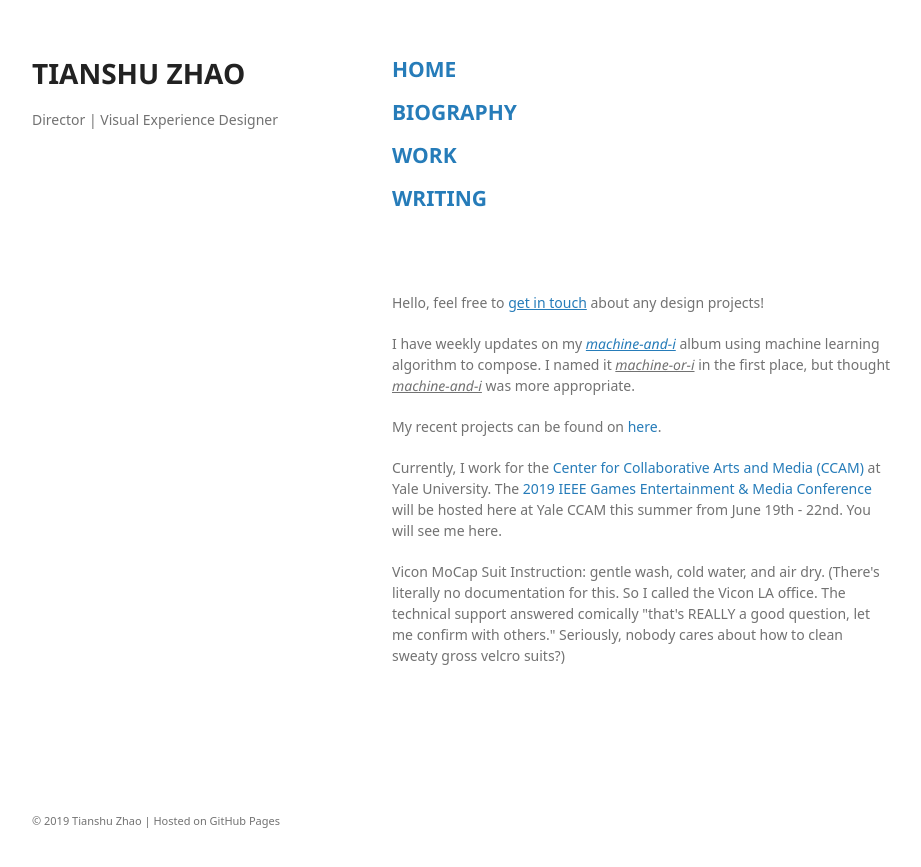
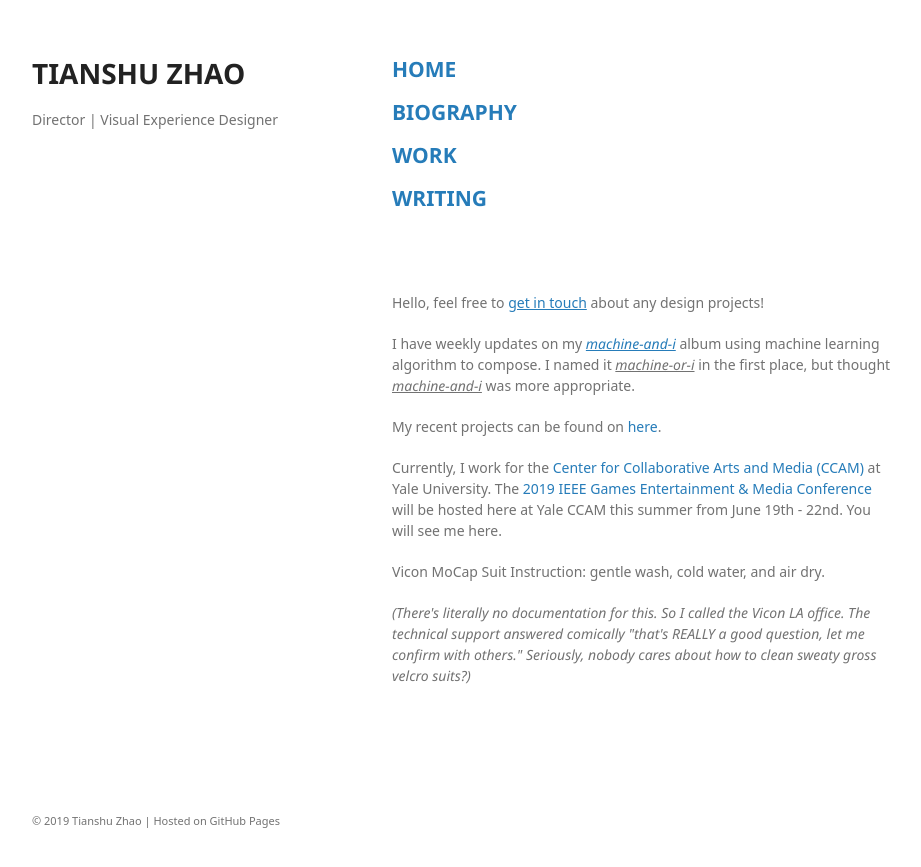
Before and after one commit to tianshu-z/tianshu-z.github.io, a Jekyll site: the page built from index.md, in a window 1280 px wide. Shown: the top 867 px of the page, without its empty margins (178-1099 px from the left). Built offline with Jekyll 4.4.1, drawn with Linux system fonts in a browser that asks for light colours; some web fonts are replaced; our own code applies the rules of GitHub Pages for plain Markdown files.

```diff
--- a/index.md
+++ b/index.md
@@ -18,4 +18,5 @@ My recent projects can be found on <a href="https://tianshu-z.github.io/work.htm
 
 <p>Currently, I work for the <a href="https://ccam.yale.edu"> Center for Collaborative Arts and Media (CCAM)</a> at Yale University. The <a href = "https://www.ieee-gem.space/">2019 IEEE Games Entertainment & Media Conference</a> will be hosted here at Yale CCAM this summer from June 19th - 22nd. You will see me here.</p>
 
-<p>Vicon MoCap Suit Instruction: gentle wash, cold water, and air dry. (There's literally no documentation for this. So I called the Vicon LA office. The technical support answered comically "that's REALLY a good question, let me confirm with others." Seriously, nobody cares about how to clean sweaty gross velcro suits?)</p>
+<p>Vicon MoCap Suit Instruction: gentle wash, cold water, and air dry. </p>
+<p><i>(There's literally no documentation for this. So I called the Vicon LA office. The technical support answered comically "that's REALLY a good question, let me confirm with others." Seriously, nobody cares about how to clean sweaty gross velcro suits?)</i></p>
```
